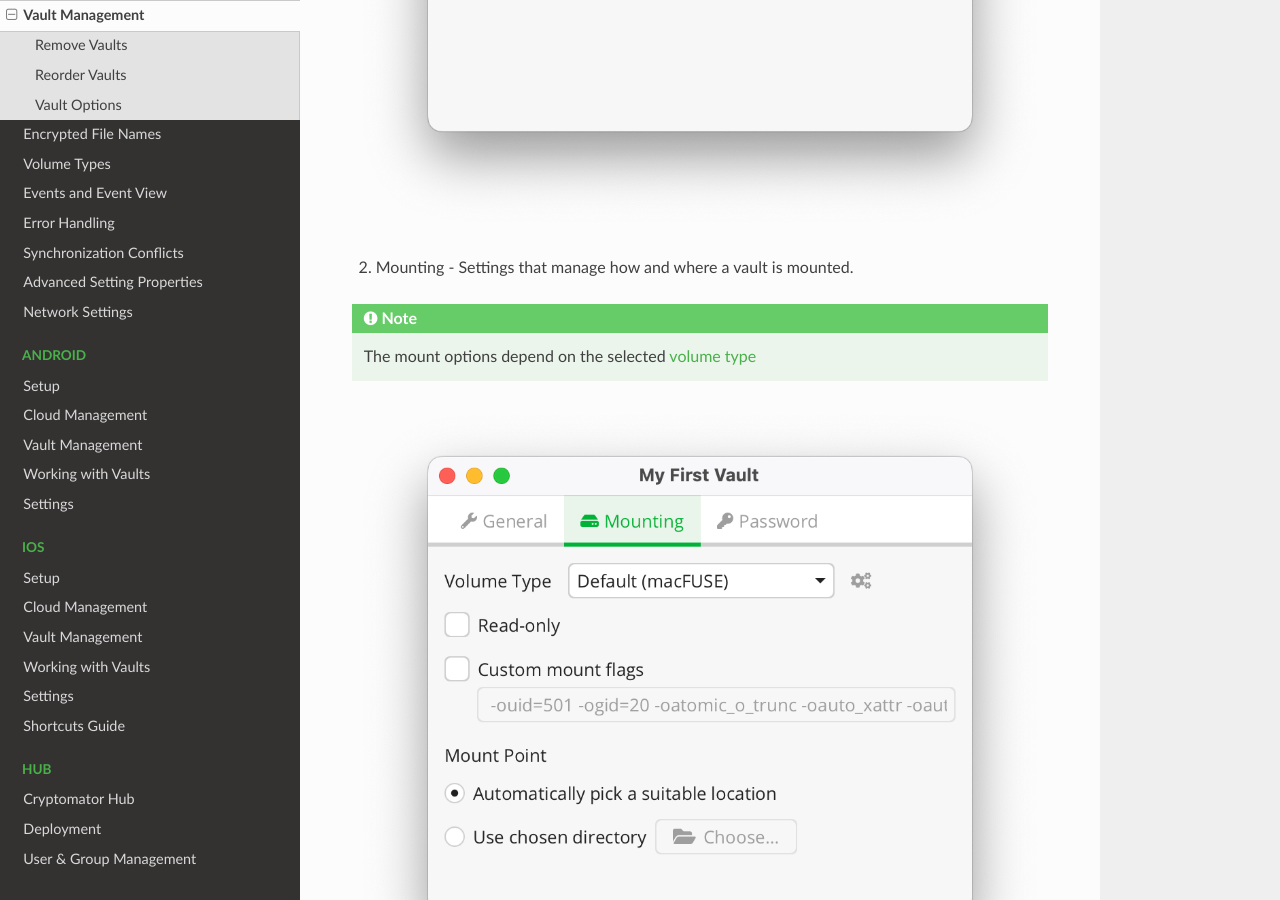
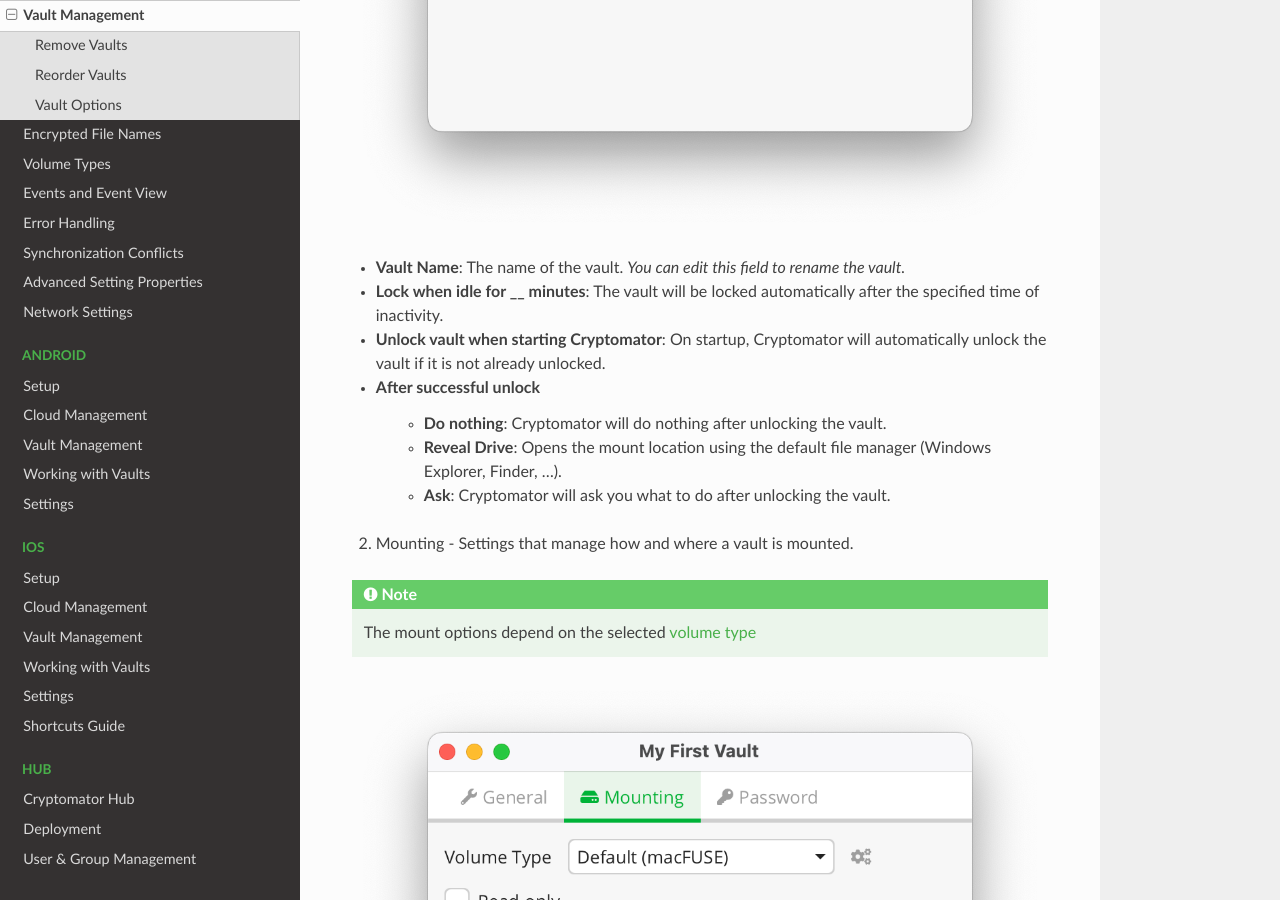
Before and after one commit to cryptomator/docs, a Sphinx documentation site: the page built from source/desktop/vault-management.rst, in a window 1280 px wide and 900 px high, scrolled down 1587 px. Built offline with Sphinx 7.4.7 and the Read the Docs theme 3.1.0, drawn with Linux system fonts in a browser that asks for light colours.

Commit message:
Add descriptions of general vault options
Adds descriptions of general vault options, allowing people to read about options not shown in the screenshot (After successful unlock options) and learn how to rename a vault.

```diff
--- a/source/desktop/vault-management.rst
+++ b/source/desktop/vault-management.rst
@@ -48,6 +48,14 @@
 .. image:: ../img/desktop/vault-options-general.png
     :alt: General vault options
 
+- **Vault Name**: The name of the vault. *You can edit this field to rename the vault.*
+- **Lock when idle for __ minutes**: The vault will be locked automatically after the specified time of inactivity.
+- **Unlock vault when starting Cryptomator**: On startup, Cryptomator will automatically unlock the vault if it is not already unlocked.
+- **After successful unlock**
+    - **Do nothing**: Cryptomator will do nothing after unlocking the vault.
+    - **Reveal Drive**: Opens the mount location using the default file manager (Windows Explorer, Finder, …).
+    - **Ask**: Cryptomator will ask you what to do after unlocking the vault.
+
 2. Mounting - Settings that manage how and where a vault is mounted.
 
 .. note:: The mount options depend on the selected :ref:`volume type <desktop/volume-type/general-volume-type-selection>`
```
